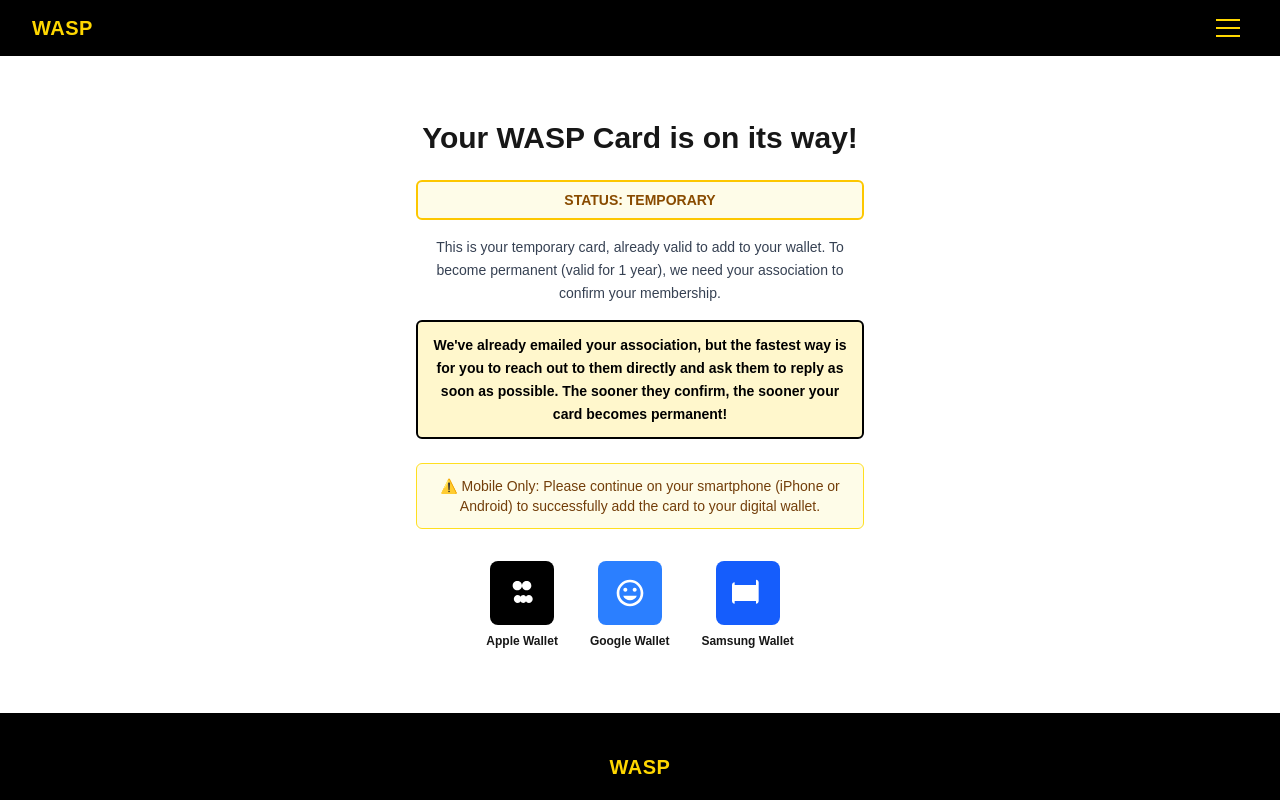
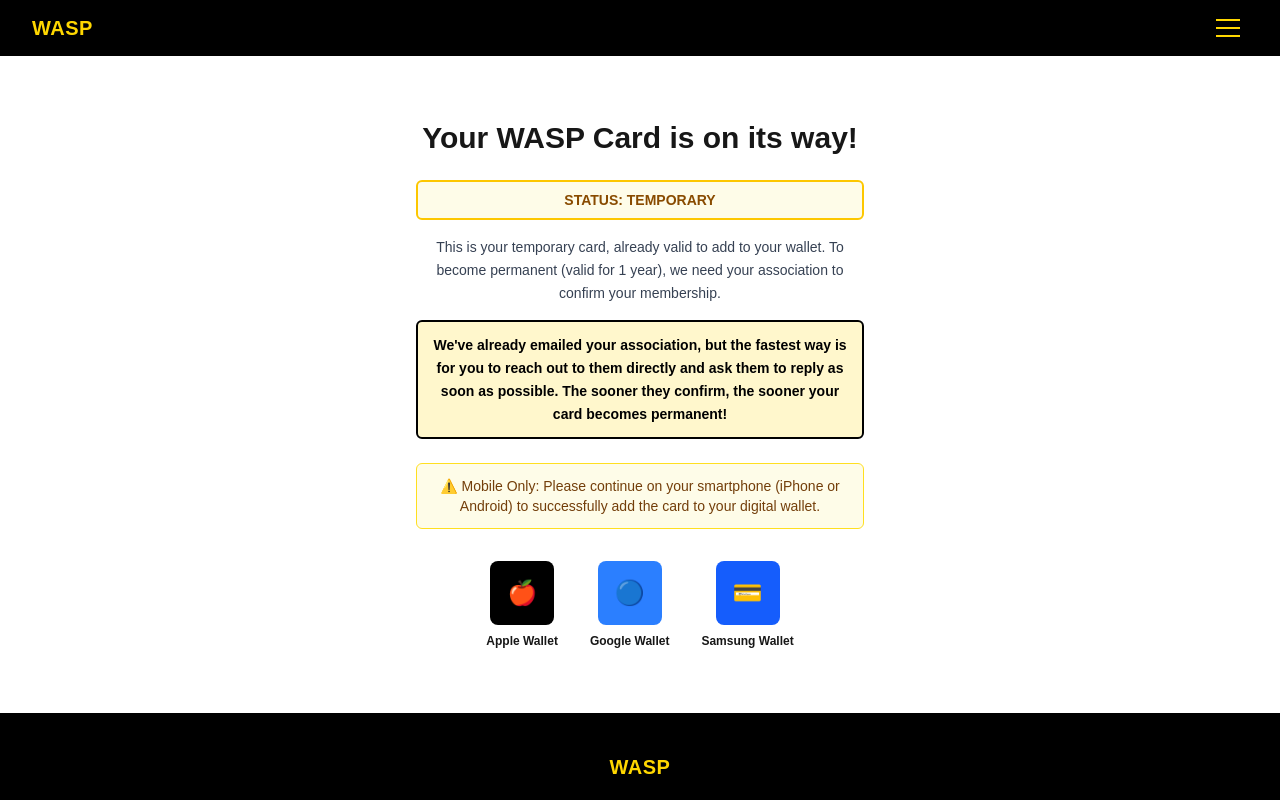
Before and after one commit to WASP01admin/mio-sito, a Next.js app in the folder web/: page /en/registrati/successo in a window 1280 px wide. Shown: the top 800 px of the page. Built offline with nearby package versions, Linux system fonts and the light colour scheme.

Commit message:
Replace SVG icons with emoji in wallet section

```diff
--- a/web/app/[locale]/registrati/successo/page.tsx
+++ b/web/app/[locale]/registrati/successo/page.tsx
@@ -59,26 +59,20 @@
 
             <div className="mt-8 flex justify-center gap-8">
               <div className="flex flex-col items-center gap-2">
-                <div className="flex h-16 w-16 items-center justify-center rounded-lg bg-black">
-                  <svg viewBox="0 0 24 24" className="h-8 w-8 fill-white">
-                    <path d="M17.05 13.5c-.91 0-1.64.54-2.05 1.29-.4-.75-1.14-1.29-2.05-1.29s-1.64.54-2.05 1.29c-.4-.75-1.14-1.29-2.05-1.29-1.66 0-3 1.34-3 3 0 1.66 1.34 3 3 3 .91 0 1.64-.54 2.05-1.29.4.75 1.14 1.29 2.05 1.29s1.64-.54 2.05-1.29c.4.75 1.14 1.29 2.05 1.29 1.66 0 3-1.34 3-3s-1.34-3-3-3M5 6.5C5 4.57 6.57 3 8.5 3S12 4.57 12 6.5c0 1.93-1.57 3.5-3.5 3.5S5 8.43 5 6.5m7 0C12 4.57 13.57 3 15.5 3S19 4.57 19 6.5c0 1.93-1.57 3.5-3.5 3.5S12 8.43 12 6.5Z" />
-                  </svg>
+                <div className="flex h-16 w-16 items-center justify-center rounded-lg bg-black text-2xl">
+                  🍎
                 </div>
                 <span className="text-xs font-semibold">Apple Wallet</span>
               </div>
               <div className="flex flex-col items-center gap-2">
-                <div className="flex h-16 w-16 items-center justify-center rounded-lg bg-blue-500">
-                  <svg viewBox="0 0 24 24" className="h-8 w-8 fill-white">
-                    <path d="M12 2C6.48 2 2 6.48 2 12s4.48 10 10 10 10-4.48 10-10S17.52 2 12 2m0 18c-4.41 0-8-3.59-8-8s3.59-8 8-8 8 3.59 8 8-3.59 8-8 8m3.5-9c.83 0 1.5-.67 1.5-1.5S16.33 8 15.5 8 14 8.67 14 9.5s.67 1.5 1.5 1.5zm-7 0c.83 0 1.5-.67 1.5-1.5S9.33 8 8.5 8 7 8.67 7 9.5 7.67 11 8.5 11zm3.5 6.5c2.33 0 4.31-1.46 5.11-3.5H6.89c.8 2.04 2.78 3.5 5.11 3.5z" />
-                  </svg>
+                <div className="flex h-16 w-16 items-center justify-center rounded-lg bg-blue-500 text-2xl">
+                  🔵
                 </div>
                 <span className="text-xs font-semibold">Google Wallet</span>
               </div>
               <div className="flex flex-col items-center gap-2">
-                <div className="flex h-16 w-16 items-center justify-center rounded-lg bg-blue-600">
-                  <svg viewBox="0 0 24 24" className="h-8 w-8 fill-white">
-                    <path d="M18 6H2v12h16m0-14H2c-1.1 0-2 .9-2 2v12c0 1.1.9 2 2 2h16c1.1 0 2-.9 2-2V4c0-1.1-.9-2-2-2zm0 16H2V4h16v14z" />
-                  </svg>
+                <div className="flex h-16 w-16 items-center justify-center rounded-lg bg-blue-600 text-2xl">
+                  💳
                 </div>
                 <span className="text-xs font-semibold">Samsung Wallet</span>
               </div>
```
